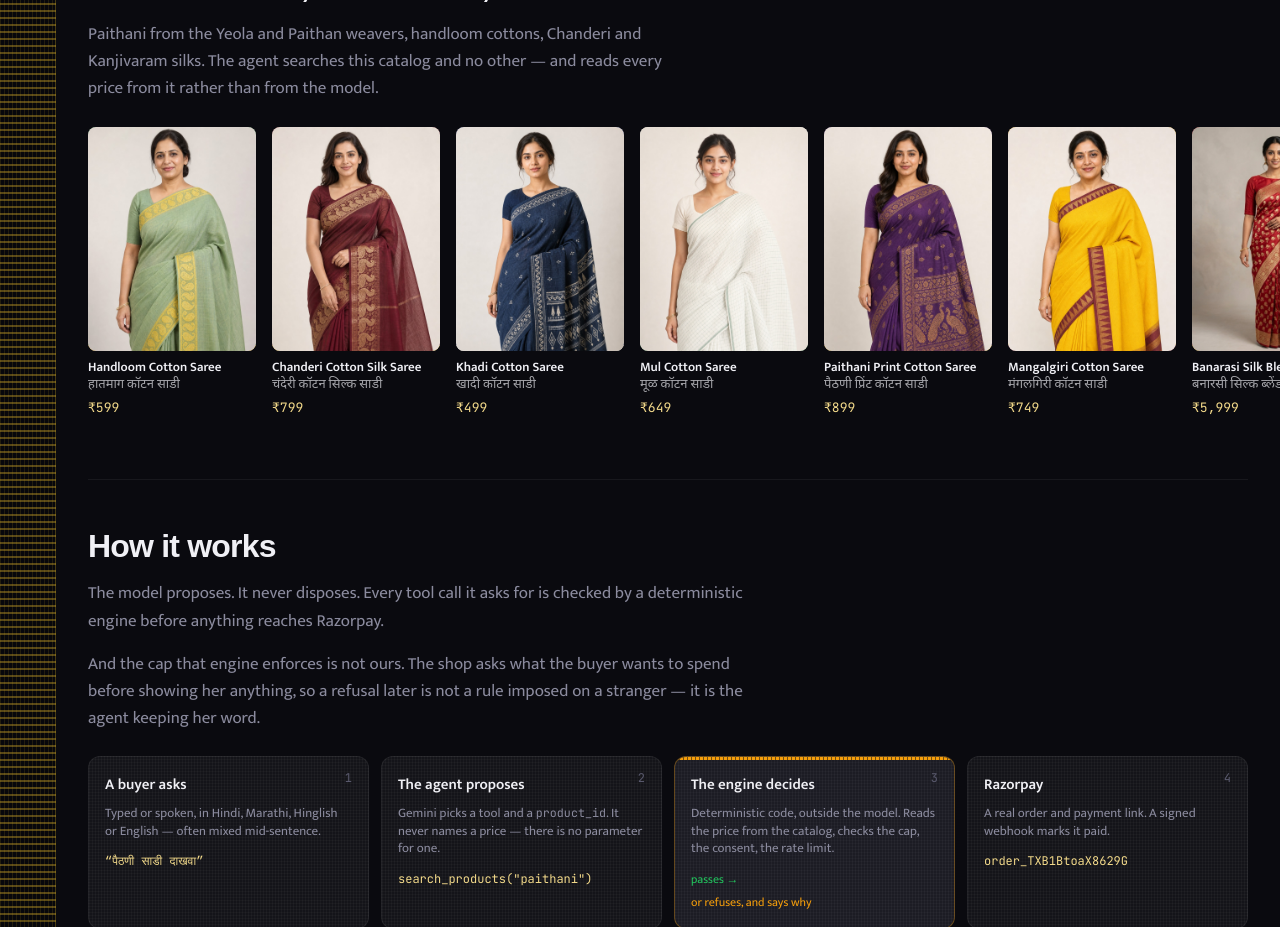
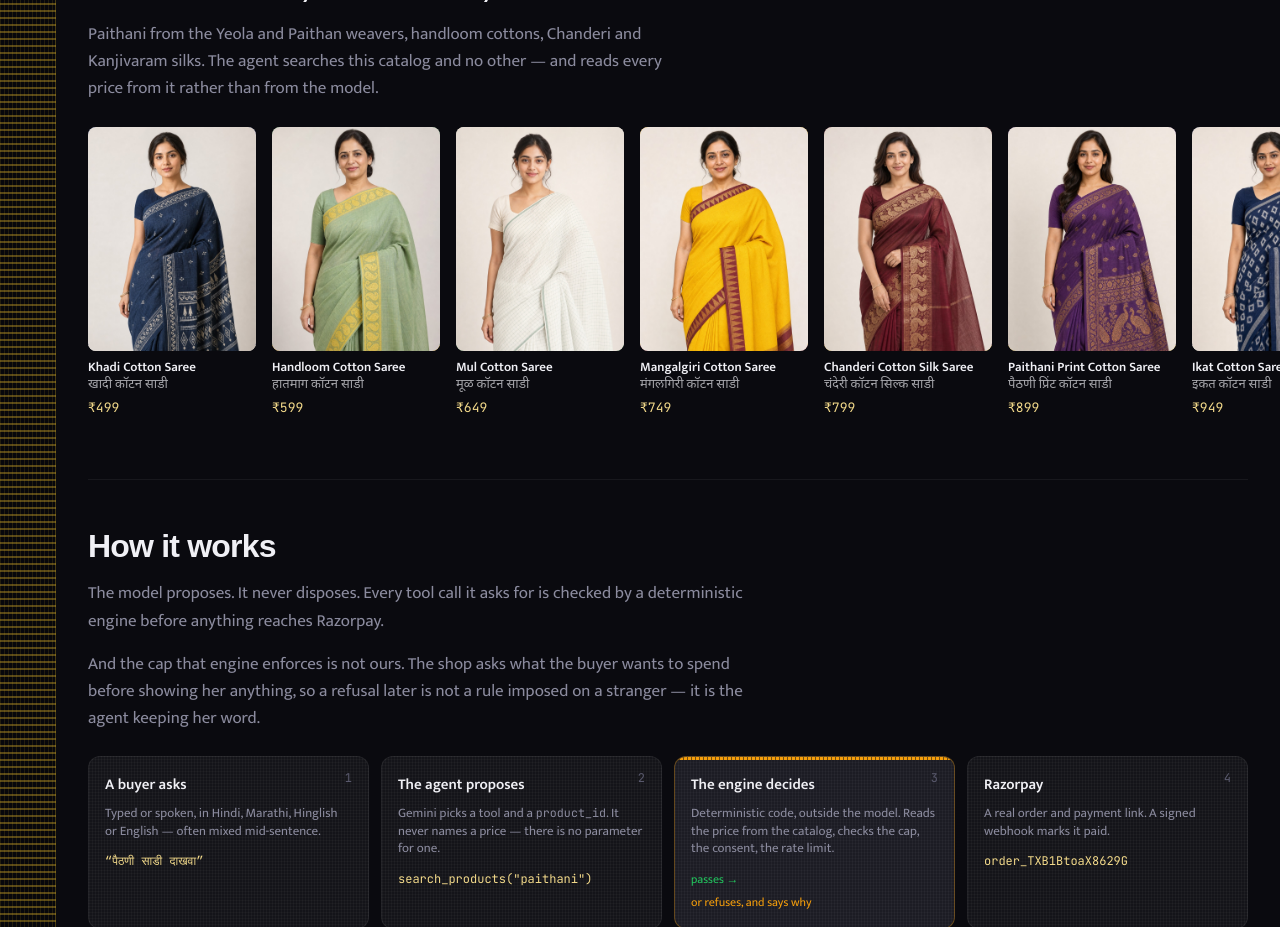
Before and after one commit to rajdeepchatale/agentpay-india, a Next.js app: page / in a window 1280 px wide. Shown: the part 1280-2207 px from the top of the page. Built offline with nearby package versions, Linux system fonts and the light colour scheme; a web font is replaced by a local one.

Commit message:
Order the catalog strip by price

```diff
--- a/src/components/landing/CatalogStrip.tsx
+++ b/src/components/landing/CatalogStrip.tsx
@@ -13,6 +13,20 @@ import styles from "./CatalogStrip.module.css";
  * Devanagari names cannot drift from what the agent actually sells, and any
  * saree still missing a photograph shows its woven cloth instead of a gap.
  */
+
+/* Cheapest first, so the rail delivers the sentence above it: the heading
+   promises "₹499 to ₹78,000" and the eye now actually lands on ₹499 and ends
+   on ₹78,000. In catalog order it opened on ₹599 and left ₹1,299 and ₹949
+   stranded past the ₹78,000 bridal Paithani, which read as no order at all.
+
+   It also draws the guardrail: the ₹1,000 cap falls in a visible place, right
+   after the seventh saree, so the ladder shows what the agent will and will
+   not spend on.
+
+   Copied before sorting — `products` is the array the agent searches, and
+   sort() mutates in place. */
+const byPrice = [...products].sort((a, b) => a.price - b.price);
+
 export function CatalogStrip() {
   return (
     <section className={styles.strip} aria-label="The catalog">
@@ -26,7 +40,7 @@ export function CatalogStrip() {
       </div>
 
       <ul className={styles.rail}>
-        {products.map((p) => (
+        {byPrice.map((p) => (
           <li key={p.id} className={styles.item}>
             <SareeThumb product={p} className={styles.photo} />
             <p className={styles.name}>{p.name.split("—")[0].trim()}</p>
```
